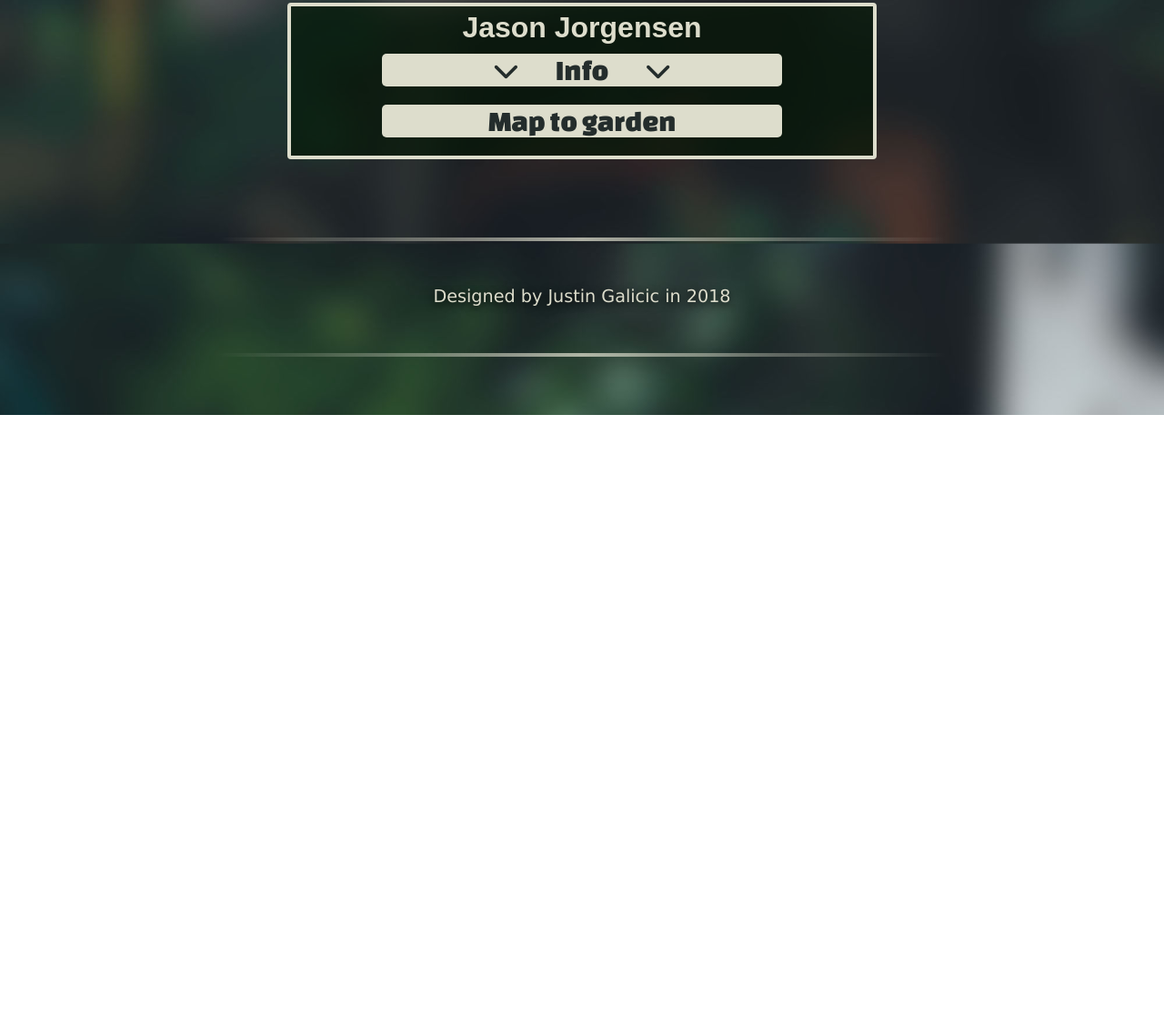
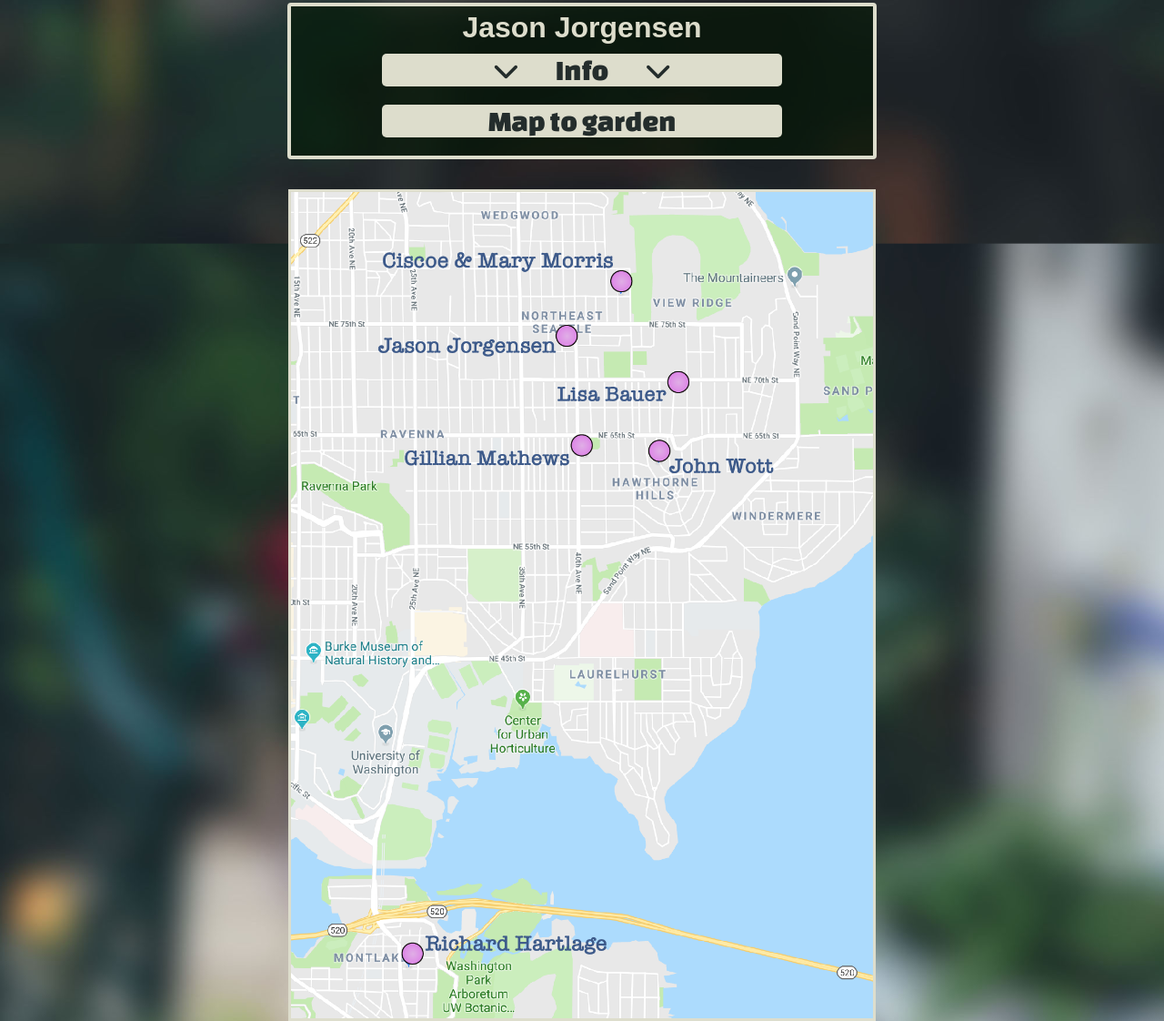
Before and after one commit to jgalicic/meet-the-board-tour-2018, a plain HTML site: page index.html in a window 1280 px wide. Shown: the part 1342-2464 px from the top of the page at 91% size. Before the commit the page ends 1798 px from the top, so only its background shows below. Drawn offline with nearby package versions, Linux system fonts and the light colour scheme; a web font is replaced by a local one.

Commit message:
Add files via upload

```diff
--- a/css/styles.css
+++ b/css/styles.css
@@ -1,3 +1,4 @@
+
 body {
   background: url('../img/annie-spratt-109237-blur.jpg') no-repeat center center fixed;
   -webkit-background-size: cover;
@@ -43,6 +44,23 @@ h2 {
 	font-size: 1.3em;
 }
 
+.map-container {
+	margin: 0 auto;
+
+}
+
+.map-container img {
+	max-width: 100%;
+	margin: 0 auto;
+	outline: 3px solid #DDC;
+}
+
+.center-image {
+	margin: 0 auto;
+	margin-bottom: -5px;
+
+	max-width: 640px;
+}
 
 .year {
 	position: relative;
@@ -108,15 +126,6 @@ a:hover {
 .big {
 	font-family: 'verdana', sans-serif;
 	font-size: 1.5em;
-}
-
-.btn-container {
-	margin: 0 auto;
-	width: 80%;
-	max-width: 800px;
-	height: 280px;
-	border: 4px solid #DDDDCC;
-	border-radius: 3px;
 }
 
 .garden-2 {
--- a/index.html
+++ b/index.html
@@ -13,7 +13,6 @@
 
   <link rel="stylesheet" href="css/styles.css">
   <script src="https://ajax.googleapis.com/ajax/libs/jquery/3.2.1/jquery.min.js"></script>
-
 
 </head>
 <body>
@@ -153,12 +152,19 @@
 	 	</div>
  	</div>
 
+ 	<br><br>
+
+ 	<div class="map-container">
+ 		<div class="center-image">
+ 			<img src="img/2018-map.jpg">
+ 		</div>
+ 	</div>
+
  	<br><br><br><br><br><br>
  	<hr>
 
 	 	<footer>
 	 		<p>Designed by <a href="mailto:jgalicic@gmail.com">Justin Galicic</a> in 2018</p>
-	 		<!-- Copyright 2018 by Justin Galicic -->
 	 	</footer>
 
 	<br><br><br>
```
Also changed, not shown: img/2018-map.jpg (added).
